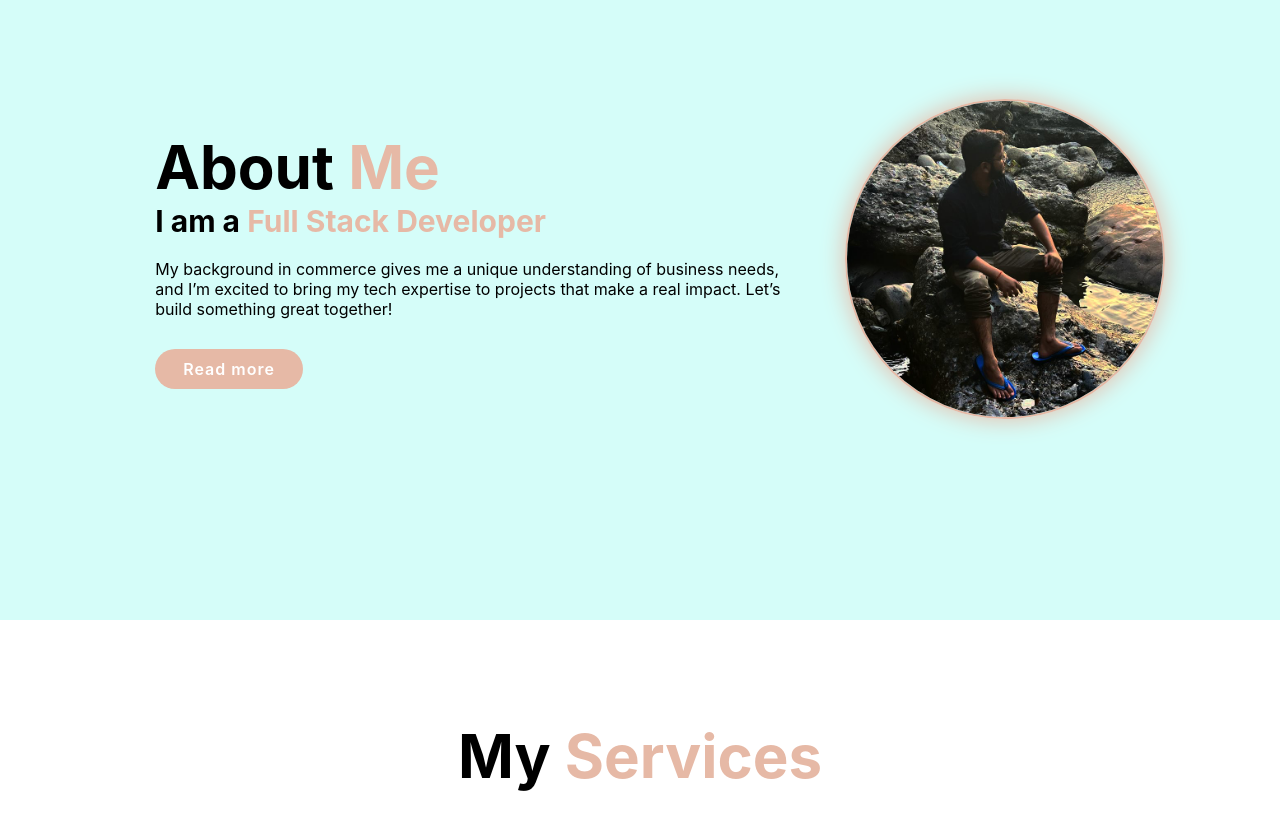
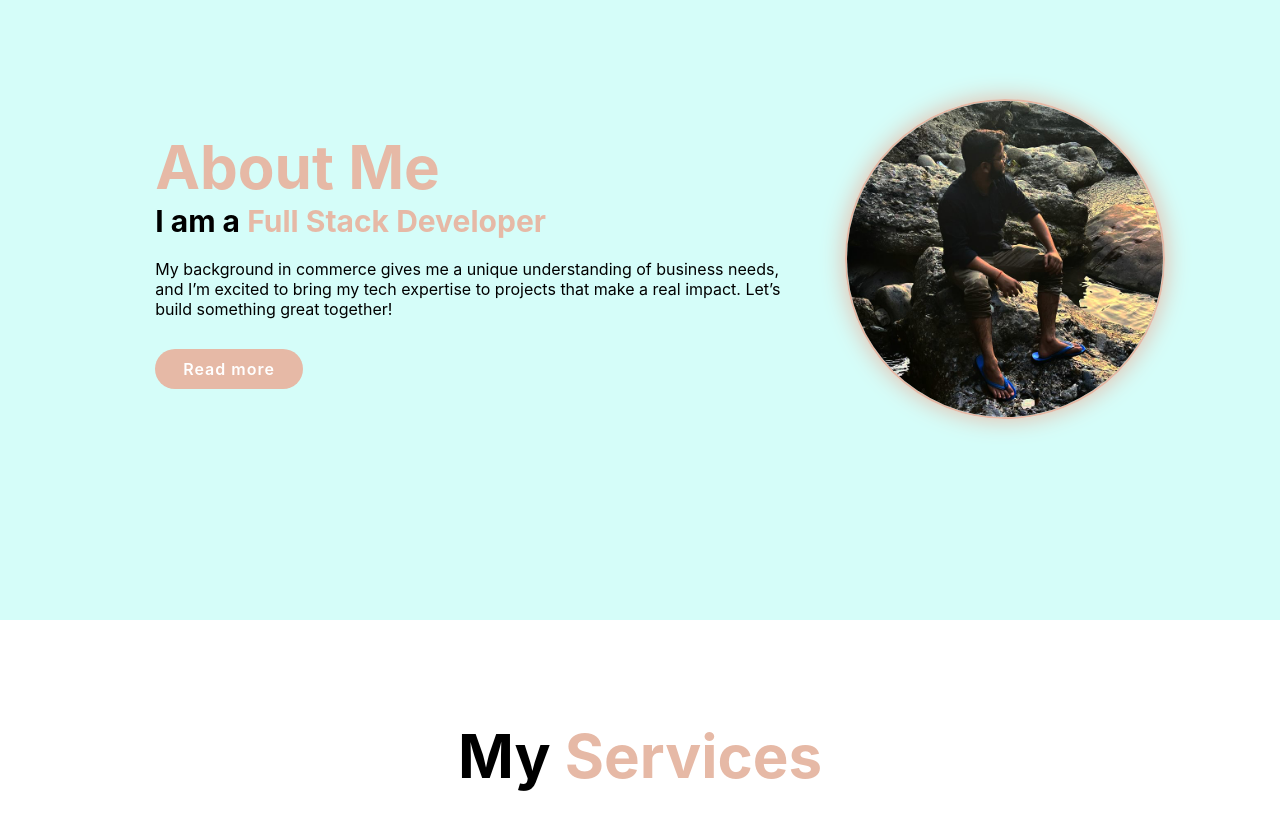
Before and after one commit to TusharVarshney18/Portfolio, a plain HTML site: page index.html in a window 1280 px wide. Shown: the part 980-1819 px from the top of the page. Drawn offline with nearby package versions, Linux system fonts and the light colour scheme.

Commit message:
modified About

```diff
--- a/index.html
+++ b/index.html
@@ -59,7 +59,7 @@
     <!-- About Section -->
     <section class="about" id="about">
       <div class="about-content">
-        <h2 class="heading">About <span>Me</span></h2>
+        <h2 class="heading"><span>About</span> <span>Me</span></h2>
         <h3>I am a <span>Full Stack Developer</span></h3>
         <p>
           My background in commerce gives me a unique understanding of business
```
